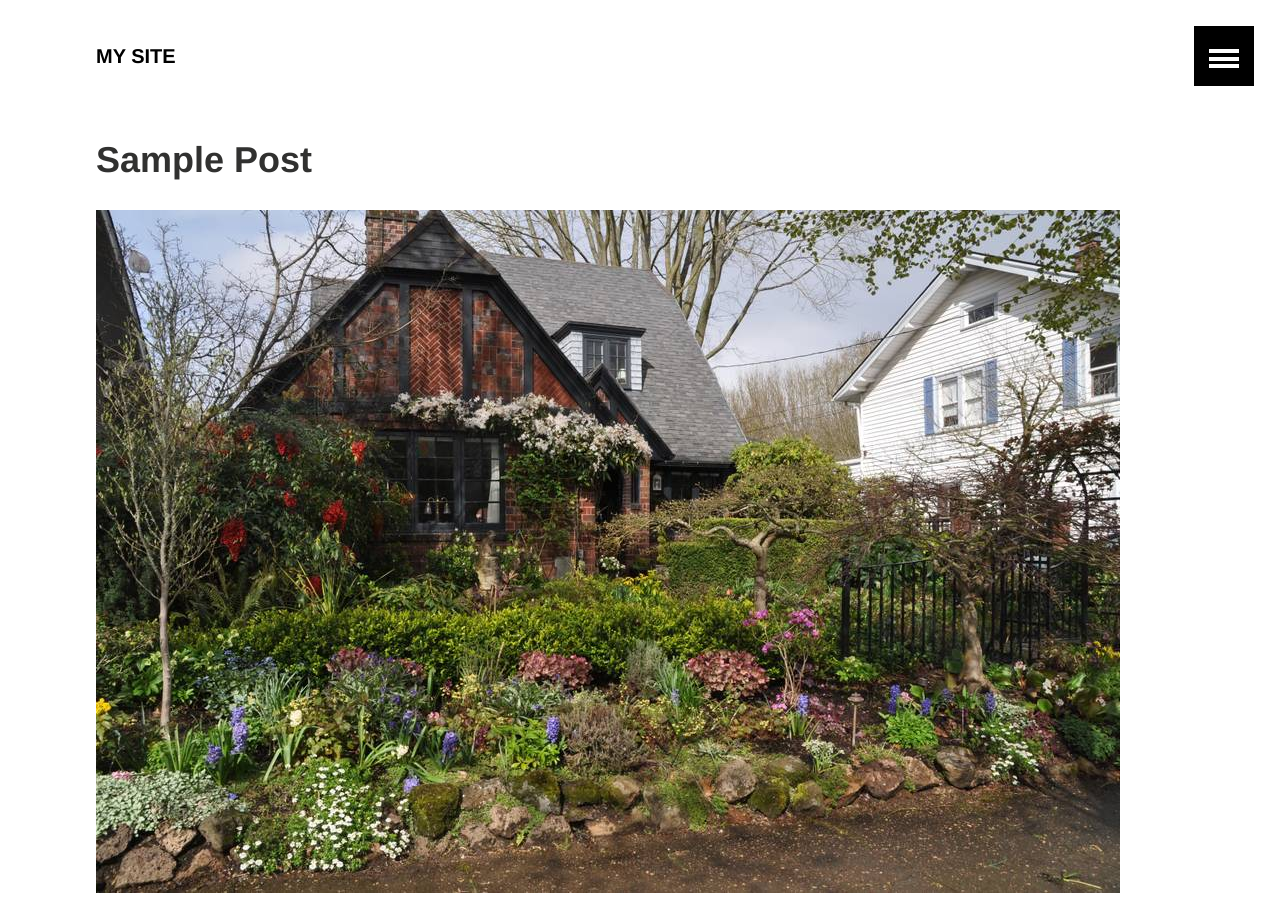
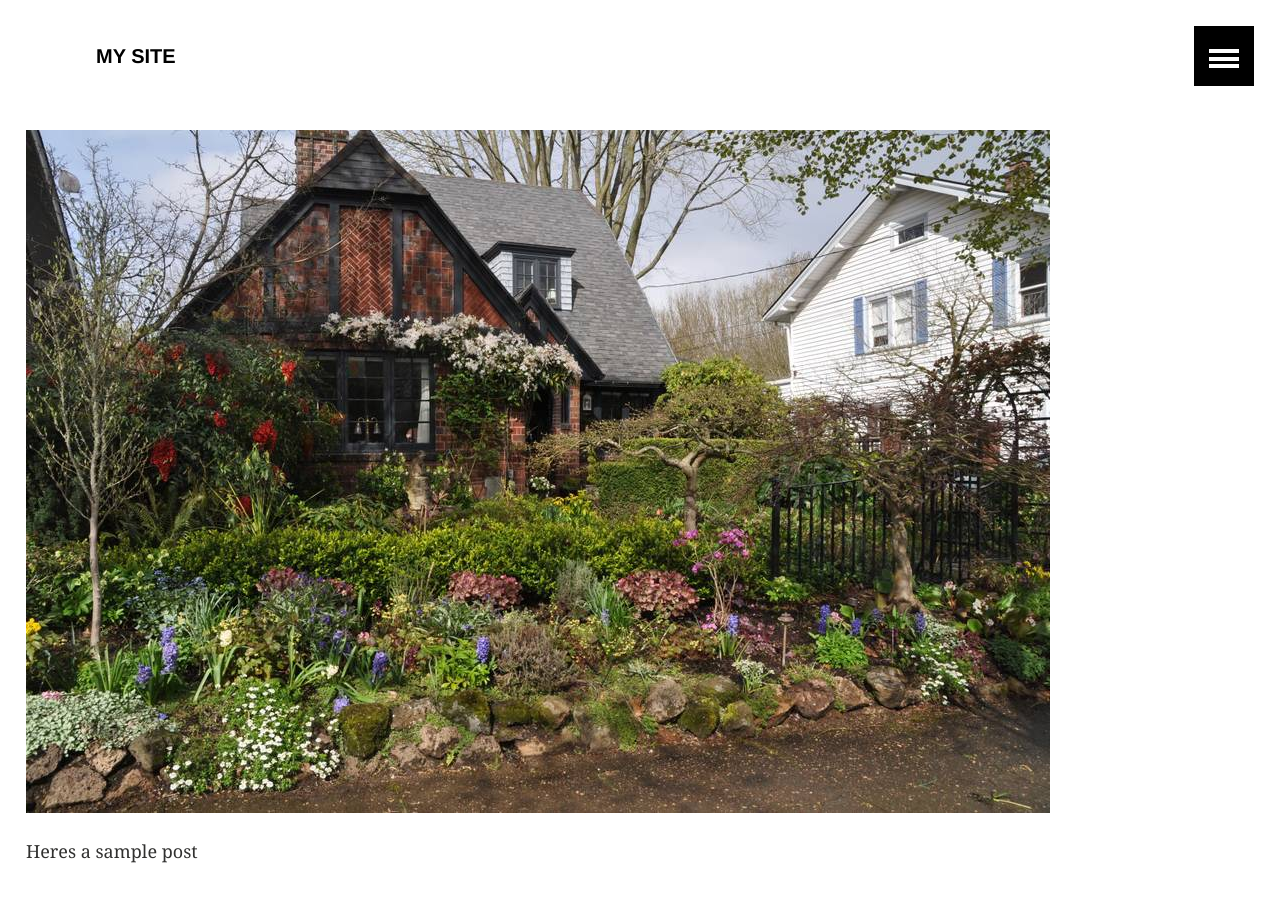
Before and after one commit to angiehemans/melanie-portfolio, a Jekyll site: the page built from _posts/2019-02-23-sample-post.markdown, in a window 1280 px wide and 900 px high. Built offline with Jekyll 4.4.1, drawn with Linux system fonts in a browser that asks for light colours.

Commit message:
Updated Sample Post

```diff
--- a/_posts/2019-02-23-sample-post.markdown
+++ b/_posts/2019-02-23-sample-post.markdown
@@ -1,9 +1,11 @@
 ---
 title: Sample Post
 date: 2019-02-23 19:34:00 Z
-layout: archive
+teaser: "/uploads/airb.jpg"
+Field name:
+layout: default
 ---
 
-![airb.jpg](/uploads/airb.jpg)
+![sample house](/uploads/airb.jpg)
 
 Heres a sample post
```
